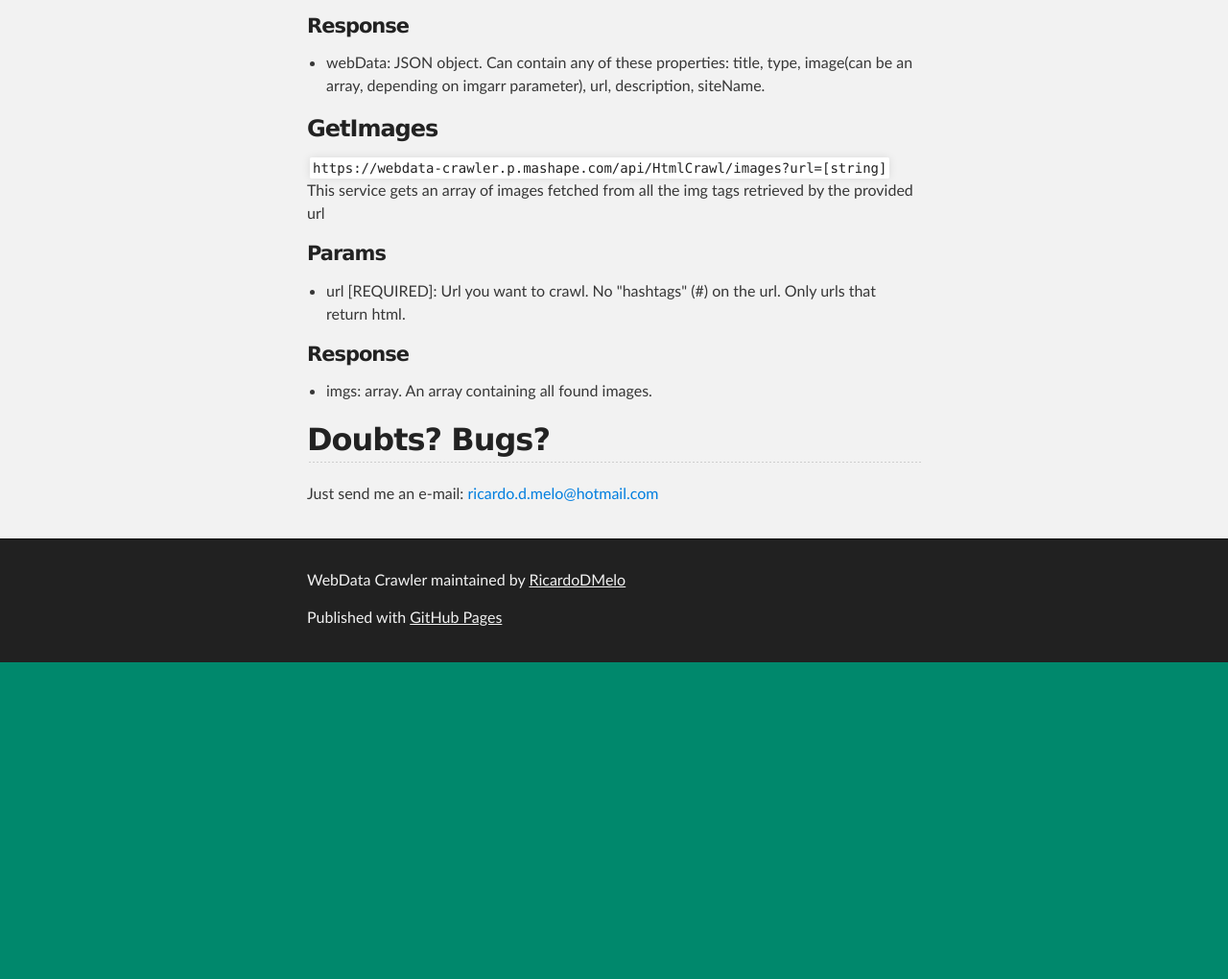
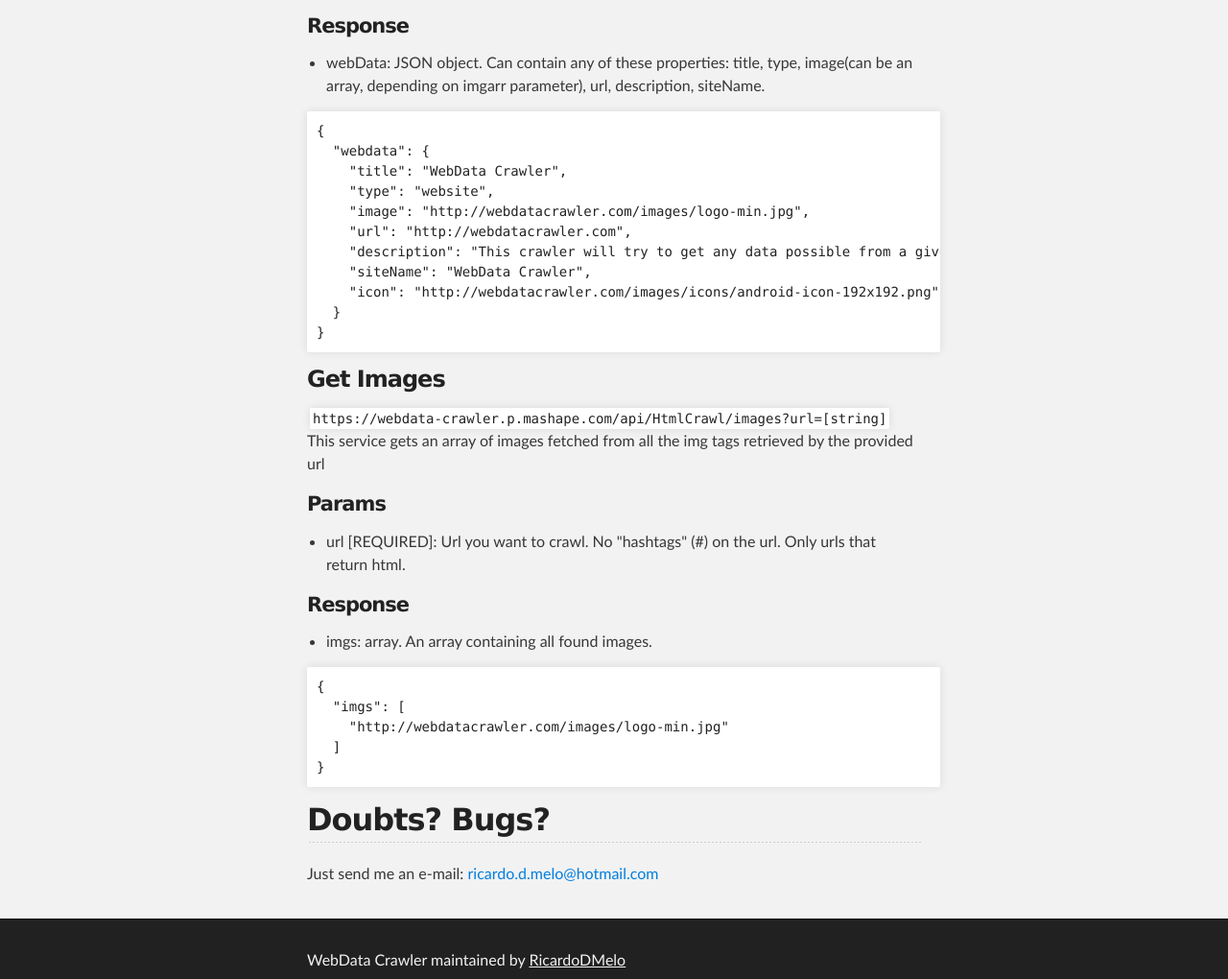
Before and after one commit to RicardoDMelo/WebData-Crawler, a plain HTML site: page index.html in a window 1280 px wide. Shown: the part 1093-2113 px from the top of the page at 96% size. Before the commit the page ends 1783 px from the top, so only its background shows below. Drawn offline with Linux system fonts and the light colour scheme.

Commit message:
Added response code to index

```diff
--- a/index.html
+++ b/index.html
@@ -73,7 +73,7 @@
             <p>To use this crawler is really simple. There are two options.</p>
 
             <h3>
-<a id="getwebdata" class="anchor" href="#getwebdata" aria-hidden="true"><span class="octicon octicon-link"></span></a>GetWebData</h3>
+<a id="getwebdata" class="anchor" href="#getwebdata" aria-hidden="true"><span class="octicon octicon-link"></span></a>Get WebData</h3>
 
             <p><code>https://webdata-crawler.p.mashape.com/api/HtmlCrawl/webdata?url=[string]&amp;imgarr=[boolean]&amp;generic=[boolean]</code>
                 <br> This service gets a json object with data from the url you provided.</p>
@@ -97,12 +97,22 @@
 
             <ul>
                 <li>webData: JSON object. Can contain any of these properties: title, type, image(can be an array, depending on imgarr parameter), url, description, siteName.
-                    <br>
                 </li>
             </ul>
+<pre class="code-example">{
+  "webdata": {
+    "title": "WebData Crawler",
+    "type": "website",
+    "image": "http://webdatacrawler.com/images/logo-min.jpg",
+    "url": "http://webdatacrawler.com",
+    "description": "This crawler will try to get any data possible from a given url, like title, description and images associated.",
+    "siteName": "WebData Crawler",
+    "icon": "http://webdatacrawler.com/images/icons/android-icon-192x192.png"
+  }
+}</pre>
 
             <h3>
-<a id="getimages" class="anchor" href="#getimages" aria-hidden="true"><span class="octicon octicon-link"></span></a>GetImages</h3>
+<a id="getimages" class="anchor" href="#getimages" aria-hidden="true"><span class="octicon octicon-link"></span></a>Get Images</h3>
 
             <p><code>https://webdata-crawler.p.mashape.com/api/HtmlCrawl/images?url=[string]</code>
                 <br> This service gets an array of images fetched from all the img tags retrieved by the provided url</p>
@@ -121,9 +131,15 @@
 
             <ul>
                 <li>imgs: array. An array containing all found images.
-                    <br>
                 </li>
             </ul>
+
+                <pre class="code-example">{
+  "imgs": [
+    "http://webdatacrawler.com/images/logo-min.jpg"
+  ]
+}                </pre>
+
 
             <h2>
 <a id="doubts-bugs" class="anchor" href="#doubts-bugs" aria-hidden="true"><span class="octicon octicon-link"></span></a>Doubts? Bugs?</h2>
--- a/stylesheets/stylesheet.css
+++ b/stylesheets/stylesheet.css
@@ -422,7 +422,7 @@
     margin-bottom: auto;
 }
 
-.download-description{
+.download-description {
     position: absolute;
     left: 25px;
     bottom: 5px;
@@ -457,6 +457,9 @@
 
 #footer_wrap {
     background: #212121;
+}
+
+.code-example {word-wrap: break-word;
 }
 
 
```
